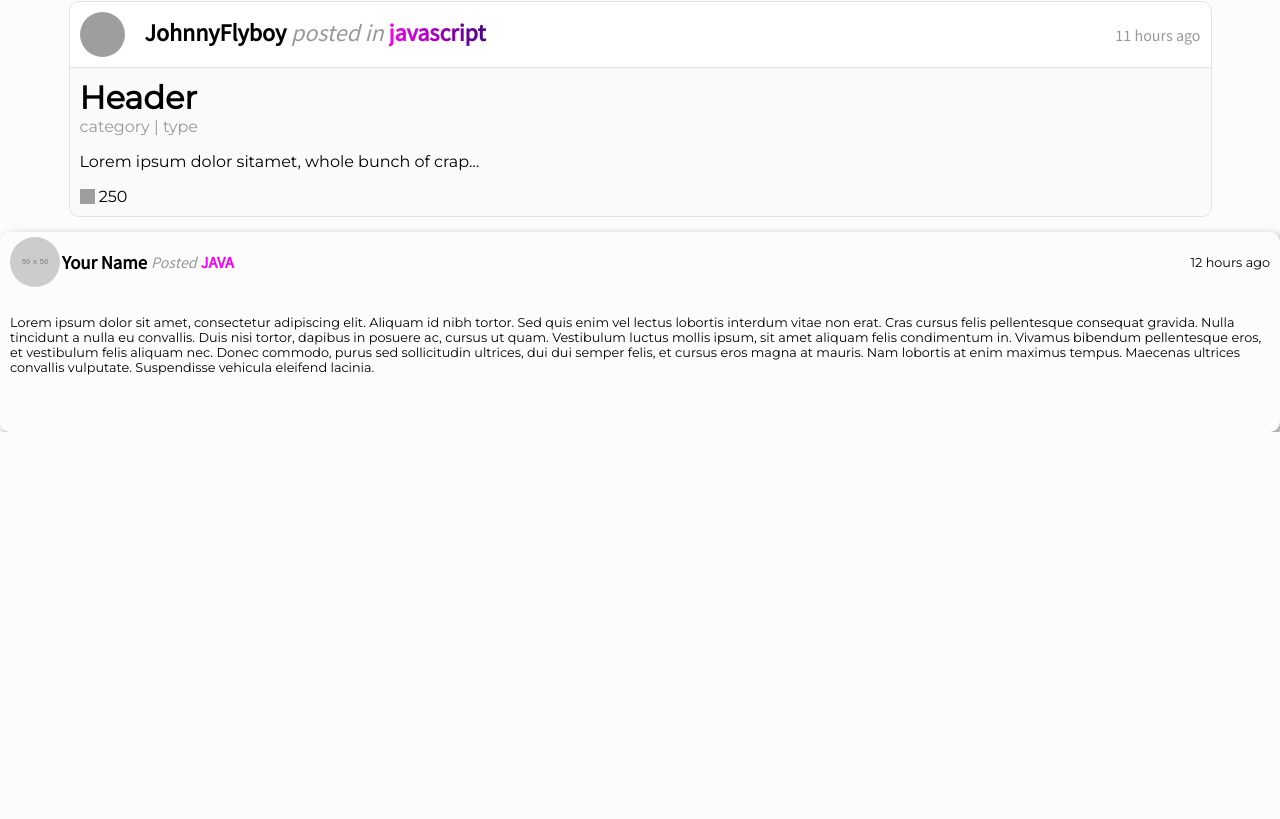
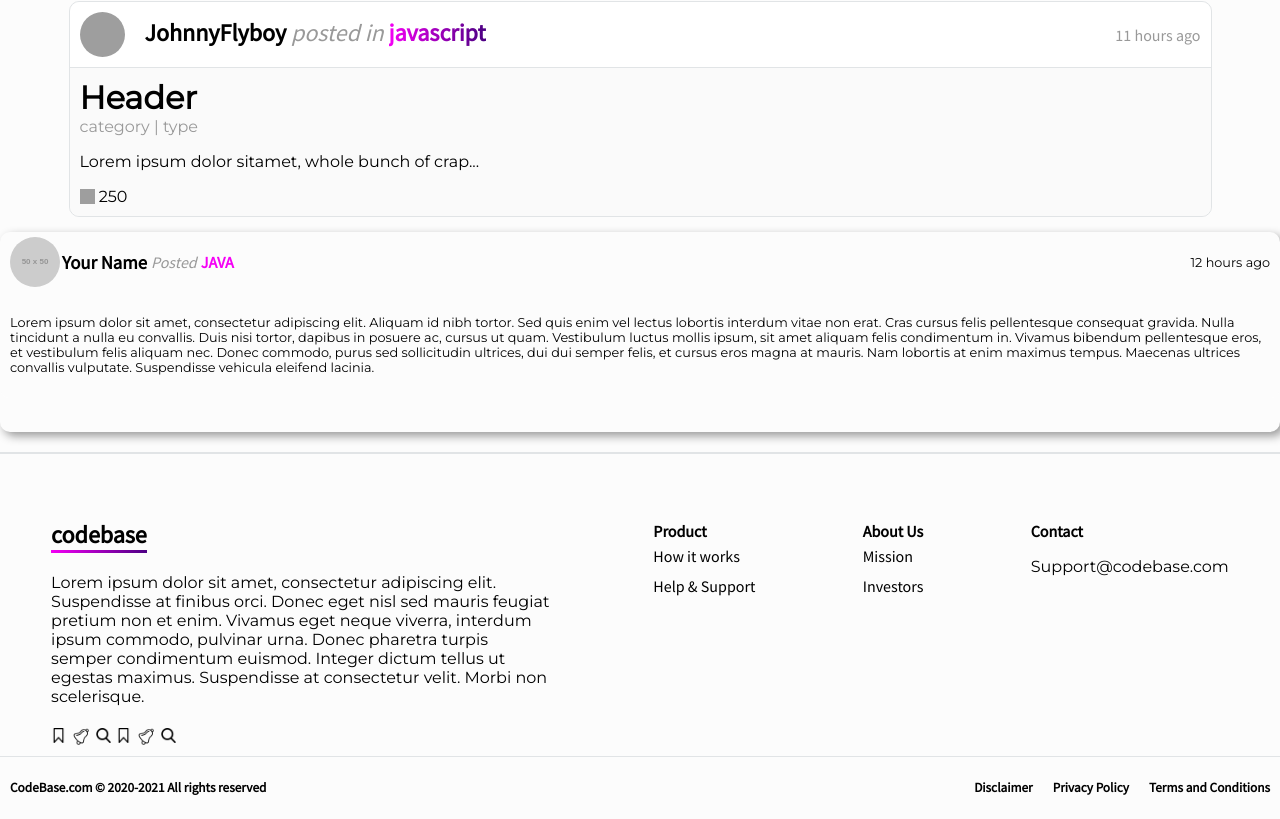
Before and after one commit to Devairways/CodeBase, a React (Create React App) app in the folder StaticFile_Server/codebase/: page / in a window 1280 px wide. Shown: the part 773-1592 px from the top of the page. Before the commit the page ends 1205 px from the top, so only its background shows below. Built offline with nearby package versions, Linux system fonts and the light colour scheme; grey boxes are pictures that could not be loaded.

Commit message:
start footer component

```diff
--- a/StaticFile_Server/codebase/src/App.js
+++ b/StaticFile_Server/codebase/src/App.js
@@ -3,6 +3,7 @@ import NavBar from "./components/nav/Nav";
 import Card from "./components/cards/Card";
 import FeedList from "./components/feed/FeedList";
 import ForumTopicsContainer from "./components/forum/ForumTopicsContainer";
+import Footer from "./components/footer/Footer";
 import "./styles/imports.scss";
 
 function App() {
@@ -12,6 +13,7 @@ function App() {
       <Card title="Hello World" text="Hello world, how we holding up" />
       <FeedList />
       <ForumTopicsContainer />
+      <Footer/>
     </div>
   );
 }
--- /dev/null
+++ b/StaticFile_Server/codebase/src/components/footer/Footer.js
@@ -0,0 +1,64 @@
+import React from 'react';
+
+// nog te veranderen in migratie naar next.js!
+import bell from '../../assets/icons/bell_icon.png';
+import bookmark from '../../assets/icons/bookmark_icon.png';
+import search from '../../assets/icons/search_icon.png';
+
+function Footer() {
+  return (
+    <footer className="footer">
+        <div className="footer_main">
+            <div>
+                <h2 className="selected">codebase</h2>
+                <p>Lorem ipsum dolor sit amet, consectetur adipiscing elit.
+                     Suspendisse at finibus orci.
+                     Donec eget nisl sed mauris feugiat pretium non et enim.
+                     Vivamus eget neque viverra, interdum ipsum commodo, pulvinar urna.
+                     Donec pharetra turpis semper condimentum euismod.
+                     Integer dictum tellus ut egestas maximus.
+                     Suspendisse at consectetur velit.
+                     Morbi non scelerisque.
+                </p>
+                <ul className="footer_icons">
+                    <li><img src={bookmark}  height="15px" width="15px" alt="bookmark"/></li>
+                    <li><img src={bell} height="20px" width="20px" alt="notification"/></li>
+                    <li><img src={search}  height="15px" width="15px" alt="search"/></li>
+                    <li><img src={bookmark}  height="15px" width="15px" alt="bookmark"/></li>
+                    <li><img src={bell} height="20px" width="20px" alt="notification"/></li>
+                    <li><img src={search}  height="15px" width="15px" alt="search"/></li>
+                </ul>
+            </div>
+            <div>
+                <h4>Product</h4>
+                <ul className="footer_links">
+                    <li>How it works</li>
+                    <li>Help & Support</li>
+                </ul>
+            </div>
+            <div>
+                <h4>About Us</h4>
+                <ul className="footer_links">
+                    <li>Mission</li>
+                    <li>Investors</li>
+                </ul>
+            </div>
+            <div>
+                <h4>Contact</h4>
+                <p>Support@codebase.com</p>
+            </div>
+
+        </div>
+        <div className="disclaimer">
+            <h5>CodeBase.com &copy; 2020-2021 All rights reserved</h5>
+            <div>
+                <h5>Disclaimer</h5>
+                <h5>Privacy Policy</h5>
+                <h5>Terms and Conditions</h5>
+            </div>
+        </div>
+    </footer>
+  );
+}
+
+export default Footer;
--- a/StaticFile_Server/codebase/src/components/nav/Nav.js
+++ b/StaticFile_Server/codebase/src/components/nav/Nav.js
@@ -25,7 +25,7 @@ function NavBar() {
                 <li><img src={bell} height="20px" width="20px" alt="notification"/></li>
                 <li><img src={search}  height="15px" width="15px" alt="search"/></li>
                 <li><img src={plus}  height="30px" width="30px"  alt="add"/></li>
-                <li><img src={chick}  height="30px" width="30px" style={{borderRadius:"50%", marginTop:"-5px"}} alt="profile_picture"/></li>
+                <li><img src={chick}  height="30px" width="30px" alt="profile_picture"/></li>
             </ul>
         </div>
     </nav>
--- /dev/null
+++ b/StaticFile_Server/codebase/src/styles/components/_Footer.scss
@@ -0,0 +1,47 @@
+.footer{
+    padding-top: 45px;
+    margin-top: 20px;
+    border-top: 2px solid $border;
+    ul{
+        padding-inline-start: 0;
+        margin: 0;
+    }
+}
+
+.footer_main{
+    display: flex;
+    justify-content: space-around;
+    border-bottom: 1px solid $border;
+    h2{
+        width: min-content;
+    }
+    h4{
+        margin-bottom: 0;
+    }
+    p{
+        max-width: 500px;
+    }
+}
+
+.footer_icons{
+    display: flex;
+    flex-direction: row;
+}
+
+.disclaimer{
+    display: flex;
+    justify-content: space-between;
+    div{
+        display: flex;
+        flex-direction: row;
+    }
+    h5{
+        padding: 0 10px;
+    }
+}
+
+
+li{
+    list-style: none;
+    padding-left: 0;
+}
--- a/StaticFile_Server/codebase/src/styles/components/_Nav.scss
+++ b/StaticFile_Server/codebase/src/styles/components/_Nav.scss
@@ -19,9 +19,11 @@
         width: min-content;
         margin: 0;
     }
-    img[alt="add"]{
+    img{
         border-radius: 50%;
         margin-top: -5px;
+    }
+    img[alt="add"]{
         background: $highlight;
     }
 }
@@ -33,6 +35,7 @@
 
 li{
     padding: 5px;
+    font-family: $header-font;
     &:hover{
         color: black;
         cursor: pointer;
@@ -68,6 +71,10 @@ li{
     .nav_icons{
         margin-right: 20px;
         margin-top: 10px;
+        align-items: center;
+        img{
+            margin-top: 0;
+        }
     }
 }
 
--- a/StaticFile_Server/codebase/src/styles/imports.scss
+++ b/StaticFile_Server/codebase/src/styles/imports.scss
@@ -2,6 +2,7 @@
 @import "components/Card";
 @import "components/Feed";
 @import "components/Forum";
+@import "components/Footer";
 
 /*global styles*/
 body {
```
